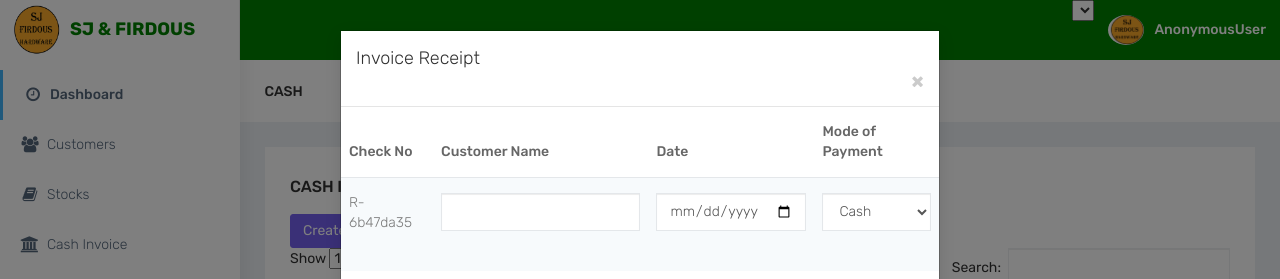
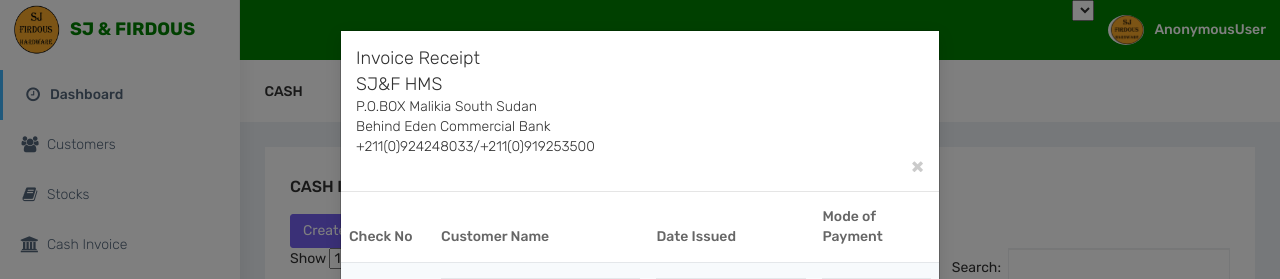
Before and after one commit to jkinathan/firdous, a Django app: template templates/cash.html in a window 1280 px wide, after a click on "Create Invoice Receipt". Shown: the top 279 px of the page. Run offline with Django 4.2, Linux system fonts and the light colour scheme; the template is opened without the code that fills it, so the values that code supplies are empty; some libraries are stand-ins or nearby versions.

Commit message:
invoice modified

```diff
--- a/templates/cash.html
+++ b/templates/cash.html
@@ -32,6 +32,12 @@
                                 <!-- Modal Header -->
                                 <div class="modal-header">
                                     <h4 class="modal-title">Invoice Receipt</h4>
+                                    <h4 class="modal-title">SJ&F HMS</h4>
+                                    <h5 class="modal-title">P.O.BOX Malikia South Sudan</h5>
+                                    <h5 class="modal-title">Behind Eden Commercial Bank</h5>
+                                    <h5 class="modal-title">+211(0)924248033/+211(0)919253500</h5>
+<!--                                    <h5 class="modal-title">Due Date</h5>-->
+<!--                                    <h5 class="modal-title">Amount Due</h5>-->
                                     <button type="button" class="close" data-dismiss="modal">&times;</button>
                                 </div>
                                 <table class="table table-striped">
@@ -39,7 +45,7 @@
                                         <tr>
                                             <th>Check No</th>
                                             <th>Customer Name</th>
-                                            <th>Date</th>
+                                            <th>Date Issued</th>
                                             <th>Mode of Payment</th>
                                         </tr>
                                     </thead>
```
Also changed, not shown: db.sqlite3.
